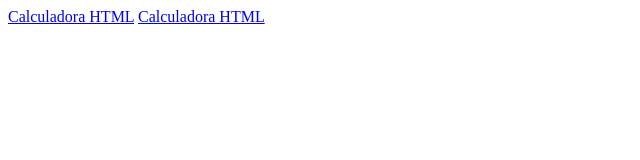
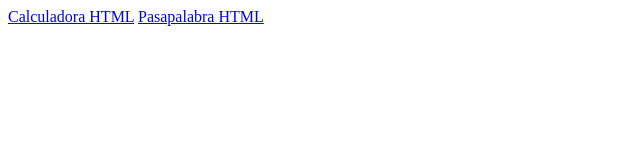
Before and after one commit to dawgun/202207-w2ch3-david-lozano, a website: page public/index.html in a window 1280 px wide. Shown: the full height of the page, 0-640 px from the left. Drawn offline with Linux system fonts and the light colour scheme.

Commit message:
Fixed link and naming of html projects

```diff
--- a/public/index.html
+++ b/public/index.html
@@ -7,7 +7,7 @@
     <title>Precurso humillante</title>
   </head>
   <body>
-    <a href="./calculadora-html/">Calculadora HTML</a>
-    <a href="./pasapalabra-html/">Calculadora HTML</a>
+    <a href="./Calculadora-html/">Calculadora HTML</a>
+    <a href="./Pasapalabra-html/">Pasapalabra HTML</a>
   </body>
 </html>
```
